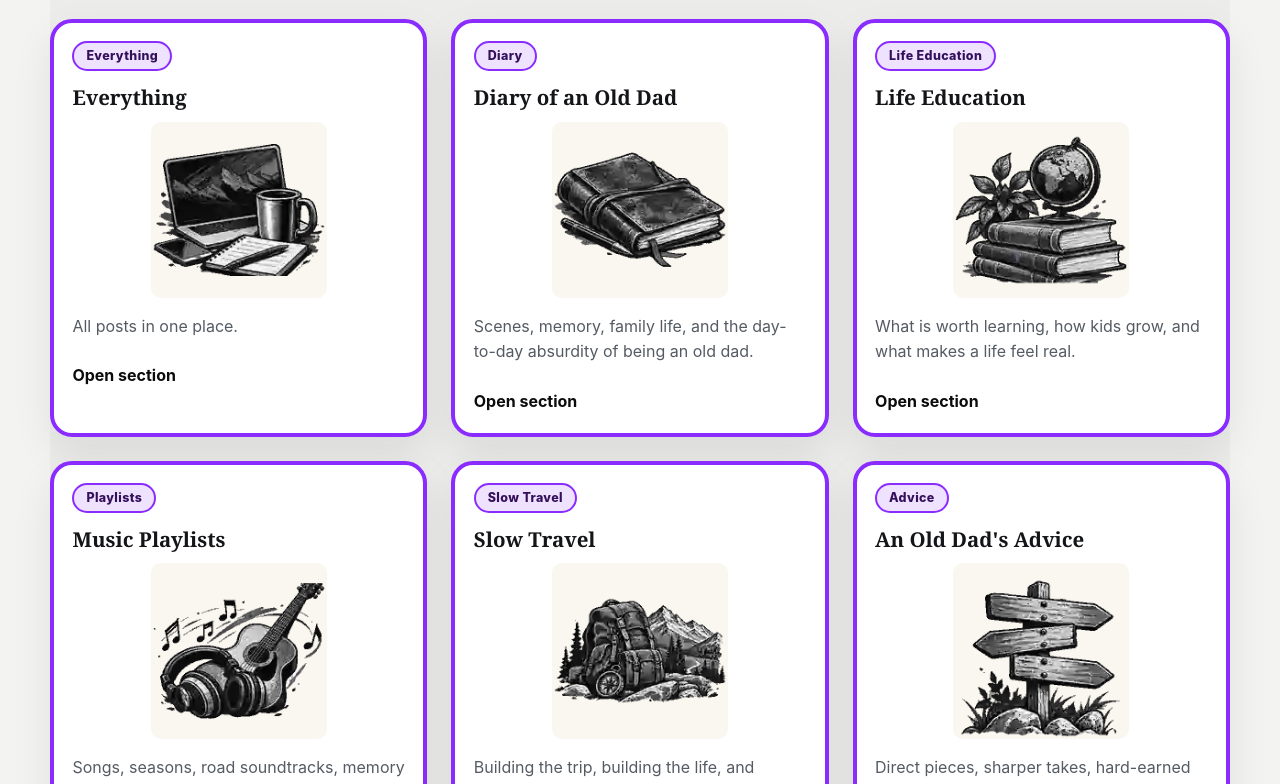
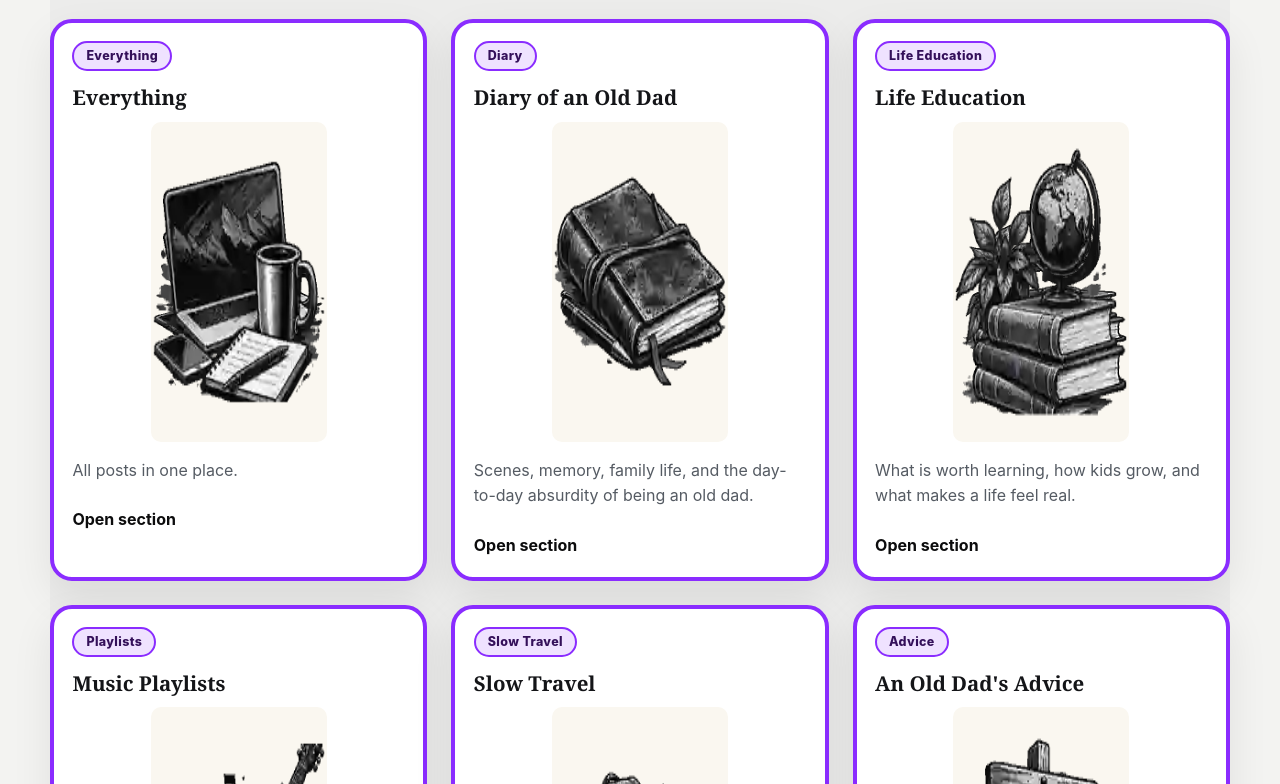
Before and after one commit to SuperDudePro/Blog-Site, a React (Vite) app: page / in a window 1280 px wide. Shown: the part 2596-3380 px from the top of the page. Built offline with nearby package versions, Linux system fonts and the light colour scheme.

Commit message:
Render full-quality transparent homepage section artwork

```diff
--- a/src/components/SectionCard.tsx
+++ b/src/components/SectionCard.tsx
@@ -6,12 +6,12 @@ import './SectionCard.css';
 type Props = { section: Section };
 
 const sectionSketchAlt: Record<SectionKey, string> = {
-  everything: 'A journal, headphones, photographs, and a map in a charcoal sketch.',
-  diary: 'An open diary, reading glasses, and a cup of coffee sketched in charcoal.',
-  'life-education': 'A child following a winding path with a notebook and compass.',
-  'music-playlists': 'Over-ear headphones resting on a stack of vinyl records.',
-  'slow-travel': 'A pickup truck pulling a travel trailer toward the mountains.',
-  advice: 'A weathered hand pointing toward a fork in the road.',
+  everything: 'A laptop, coffee mug, notebook, and phone in a charcoal-and-purple sketch.',
+  diary: 'A worn leather journal and pen in a charcoal-and-purple sketch.',
+  'life-education': 'A globe, stacked books, and foliage in a charcoal-and-purple sketch.',
+  'music-playlists': 'An acoustic guitar and headphones in a charcoal-and-purple sketch.',
+  'slow-travel': 'A hiking backpack beside a mountain landscape in a charcoal-and-purple sketch.',
+  advice: 'A weathered wooden trail signpost in a charcoal-and-purple sketch.',
 };
 
 export function SectionCard({ section }: Props) {
@@ -19,10 +19,14 @@ export function SectionCard({ section }: Props) {
     <SiteLink className="section-card card-link" href={sectionPath(section.key)}>
       <span className="post-pill">{section.shortName}</span>
       <h3>{section.name}</h3>
-      <div
+      <img
         className={`section-card__sketch section-card__sketch--${section.key}`}
-        role="img"
-        aria-label={sectionSketchAlt[section.key]}
+        src={`/section-sketches/${section.key}.webp?v=20261015-hq`}
+        alt={sectionSketchAlt[section.key]}
+        width={320}
+        height={320}
+        loading="lazy"
+        decoding="async"
       />
       <p>{section.description}</p>
       <span className="text-link text-link--fake">Open section</span>
```
